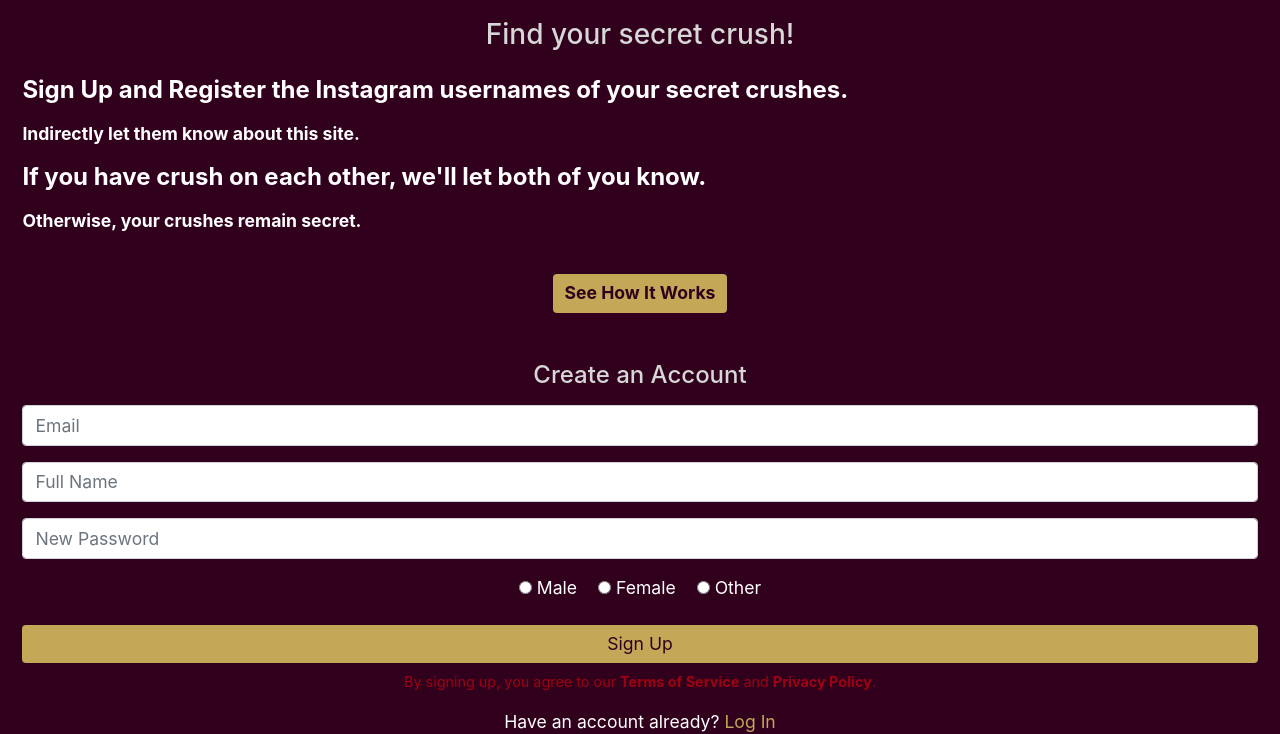
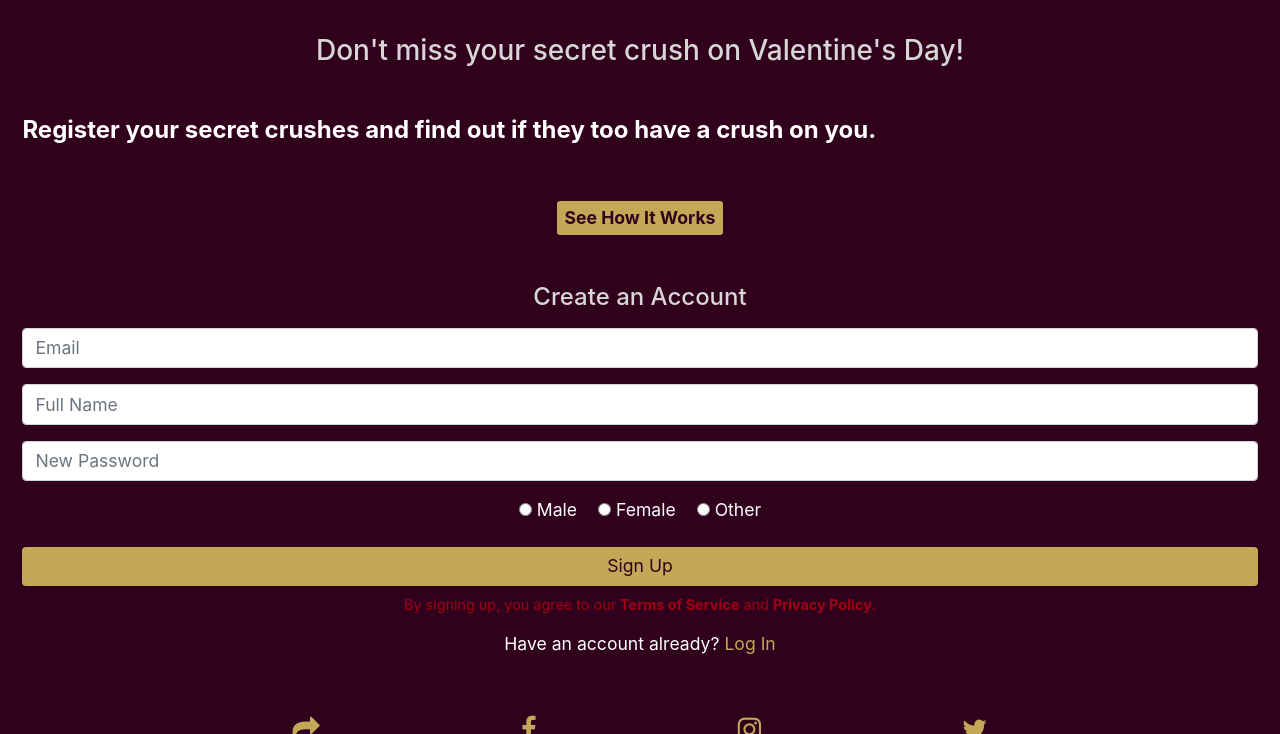
Before and after one commit to felixsundar/hidento_project, a Django app: template secretcrushapp/templates/secretcrushapp/website_home_m.html in a window 1280 px wide. Shown: the part 65-799 px from the top of the page. Run offline with Django 3.2, Linux system fonts and the light colour scheme; the template is opened without the code that fills it, so the values that code supplies are empty; some libraries are stand-ins or nearby versions.

Commit message:
home page

```diff
--- a/secretcrushapp/templates/secretcrushapp/website_home_m.html
+++ b/secretcrushapp/templates/secretcrushapp/website_home_m.html
@@ -3,21 +3,21 @@
 
 <center>
     <div class="hidento-m-font-size" style="padding-left:1rem;padding-right:1rem;margin-bottom:3rem">
-        <div class="mb-5">
-            <h3 class="mb-4 hidento-title-color">Find your secret crush!</h3>
-            <h4 style="text-align:left"><b>
-                Sign Up and Register the Instagram usernames of your secret crushes.
+        <div class="mt-3 mb-5">
+            <h3 class="mb-4 hidento-title-color" style="text-align:leftr">Don't miss your secret crush on Valentine's Day!</h3>
+            <h4 style="text-align:justify" class="mt-5"><b>
+                Register your secret crushes and find out if they too have a crush on you.
                 </b></h4>
 
-            <p class="mt-3" style="text-align:left"><b>
-                Indirectly let them know about this site.
-        </b></p>
-        <h4 style="text-align:left"><b>
-                If you have crush on each other, we'll let both of you know.
-            </b></h4>
-        <p class="mt-3" style="text-align:left"><b>
-                Otherwise, your crushes remain secret.
-        </b></p>
+<!--            <p class="mt-3" style="text-align:left"><b>-->
+<!--                Indirectly let them know about this site.-->
+<!--        </b></p>-->
+<!--        <h4 style="text-align:left" class="mt-5"><b>-->
+<!--                Sign Up and Register your secret crushes.-->
+<!--            </b></h4>-->
+<!--        <p class="mt-3" style="text-align:left"><b>-->
+<!--                Otherwise, your crushes remain secret.-->
+<!--        </b></p>-->
 
 <!--        <div class="mt-4" style="text-align:left">-->
 <!--        <p>1. Sign Up and link your Instagram Account. (Hidento Accounts are secret accounts and not visible to anyone.)</p>-->
@@ -28,7 +28,7 @@
 <!--                When a stable match is formed, Hidento informs one of the users in the match.-->
 <!--                Notes received will be visible from 14th February, 2020 onwards.-->
 <!--            </b></p>-->
-            <a href="{% url 'howitworks' %}" class="btn btn-primary mt-4"><b>See How It Works</b></a>
+            <a href="{% url 'howitworks' %}" class="btn btn-primary btn-sm mt-5"><b>See How It Works</b></a>
         </div>
 
         <div class="mb-5">
```
Also changed, not shown: secretcrushapp/templates/secretcrushapp/website_home.html (+13 -13 lines).
